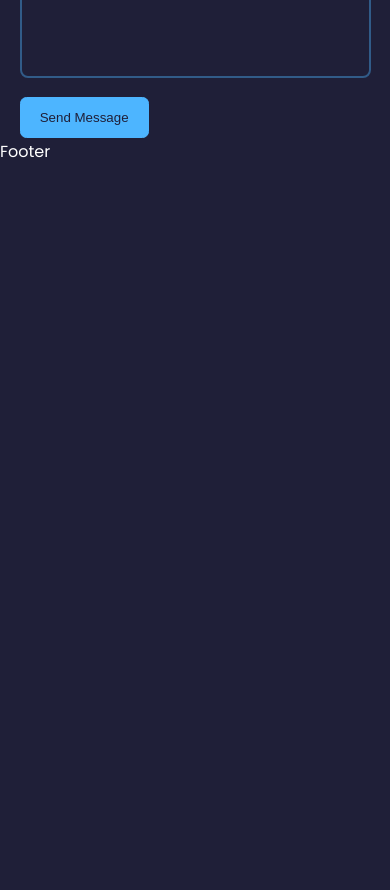
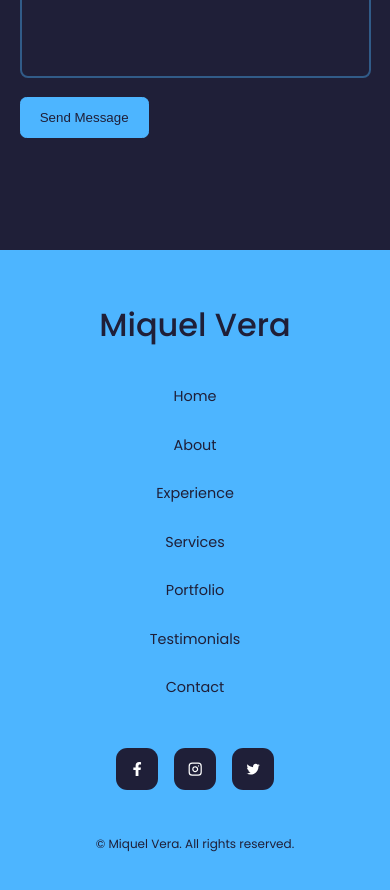
Before and after one commit to miverabusiness/miquelvera, a React (Create React App) app: page / in a window 390 px wide. Shown: the part 9360-10250 px from the top of the page. Before the commit the page ends 9525 px from the top, so only its background shows below. Built offline with nearby package versions, Linux system fonts and the light colour scheme.

Commit message:
Footer responsive

```diff
--- a/src/components/footer/Footer.jsx
+++ b/src/components/footer/Footer.jsx
@@ -1,10 +1,57 @@
-import React from 'react'
-import './footer.css'
+import React from "react";
+import "./footer.css";
+import { FaFacebookF } from "react-icons/fa";
+import { FiInstagram } from "react-icons/fi";
+import { IoLogoTwitter } from "react-icons/io";
 
 const Footer = () => {
-  return (
-    <div>Footer</div>
-  )
-}
+	return (
+		<footer>
+			<a href="#" className="footer__logo">
+				Miquel Vera
+			</a>
 
-export default Footer
+			<ul className="permalinks">
+				<li>
+					<a href="#">Home</a>
+				</li>
+				<li>
+					<a href="#about">About</a>
+				</li>
+				<li>
+					<a href="#experience">Experience</a>
+				</li>
+				<li>
+					<a href="#services">Services</a>
+				</li>
+				<li>
+					<a href="#portfolio">Portfolio</a>
+				</li>
+				<li>
+					<a href="#testimonials">Testimonials</a>
+				</li>
+				<li>
+					<a href="#contacts">Contact</a>
+				</li>
+			</ul>
+
+			<div className="footer__socials">
+				<a href="https://facebook.com">
+					<FaFacebookF className="footer_socals-icon" />
+				</a>
+				<a href="https://instagram.com">
+					<FiInstagram className="footer__socials-icon" />
+				</a>
+				<a href="https://twitter.com">
+					<IoLogoTwitter className="footer__socials-icon" />
+				</a>
+			</div>
+
+			<div className="footer__copyright">
+				<small>&copy; Miquel Vera. All rights reserved.</small>
+			</div>
+		</footer>
+	);
+};
+
+export default Footer;
--- a/src/components/footer/footer.css
+++ b/src/components/footer/footer.css
@@ -0,0 +1,65 @@
+footer {
+    background: var(--color-primary);
+    padding: 3rem 0;
+    text-align: center;
+    font-size: 0.9rem;
+    margin-top: 7rem;
+}
+
+footer a {
+    color: var(--color-bg);
+}
+
+.footer__logo {
+    font-size: 2rem;
+    font-weight: 500;
+    margin-bottom: 2rem;
+    display: inline-block;
+}
+
+.permalinks {
+    display: flex;
+    flex-wrap: wrap;
+    justify-content: center;
+    gap: 2rem;
+    margin: 0 auto 3rem;
+}
+
+.footer__socials {
+    display: flex;
+    justify-content: center;
+    gap: 1rem;
+    margin-bottom: 4rem;
+}
+
+.footer__socials a {
+    background: var(--color-bg);
+    color: var(--color-white);
+    padding: 0.8rem;
+    border-radius: 0.7rem;
+    display: flex;
+    border: 1px solid transparent;
+}
+
+.footer__socials a:hover {
+    background: transparent;
+    color: var(--color-bg);
+    border-color: var(--color-bg);
+}
+
+.footer__copyright {
+    margin-bottom: 4rem;
+    color: var(--color-bg)
+}
+
+/* ========== MEDIA QUERIES (SMALL DEVICES) ========== */
+@media screen and (max-width: 600px){
+    .permalinks {
+        flex-direction: column;
+        gap: 1.5rem;
+    }
+
+    .footer__socials {
+        margin-bottom: 2.6rem;
+    }
+}
```
